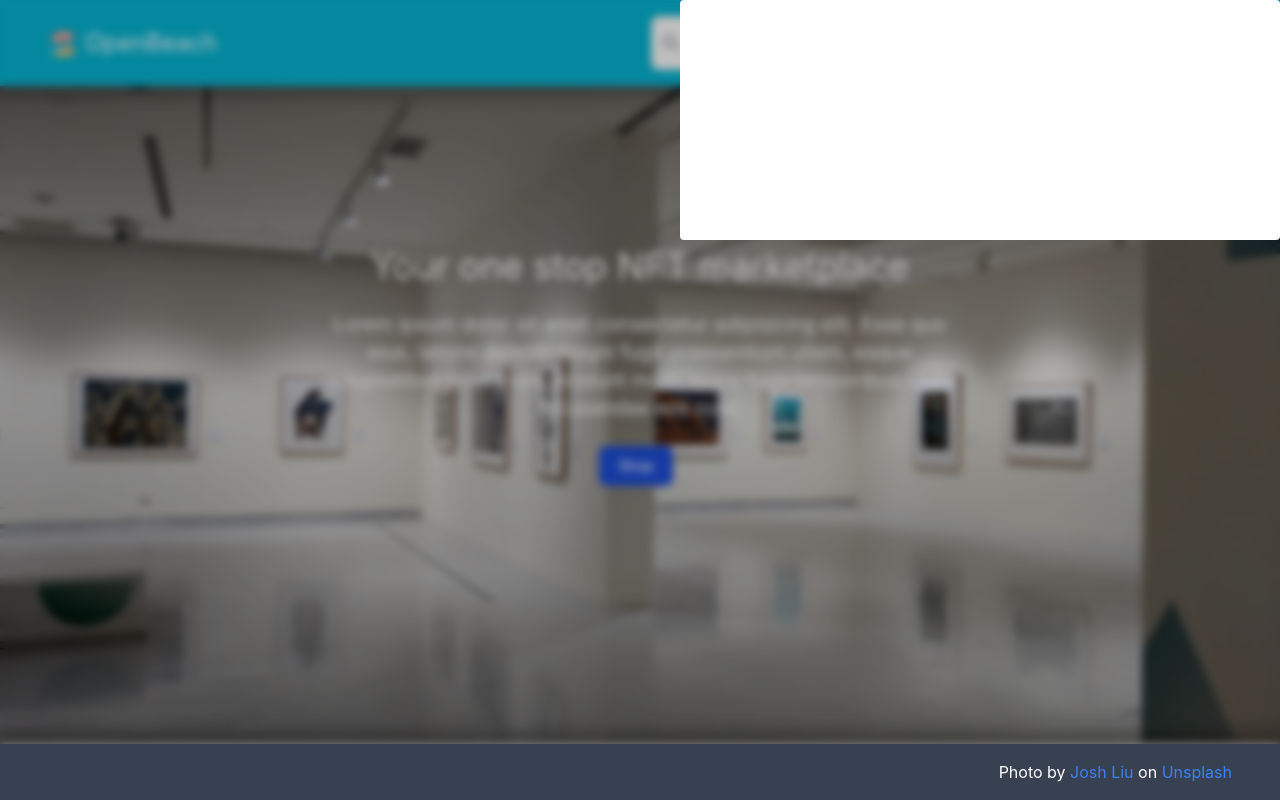
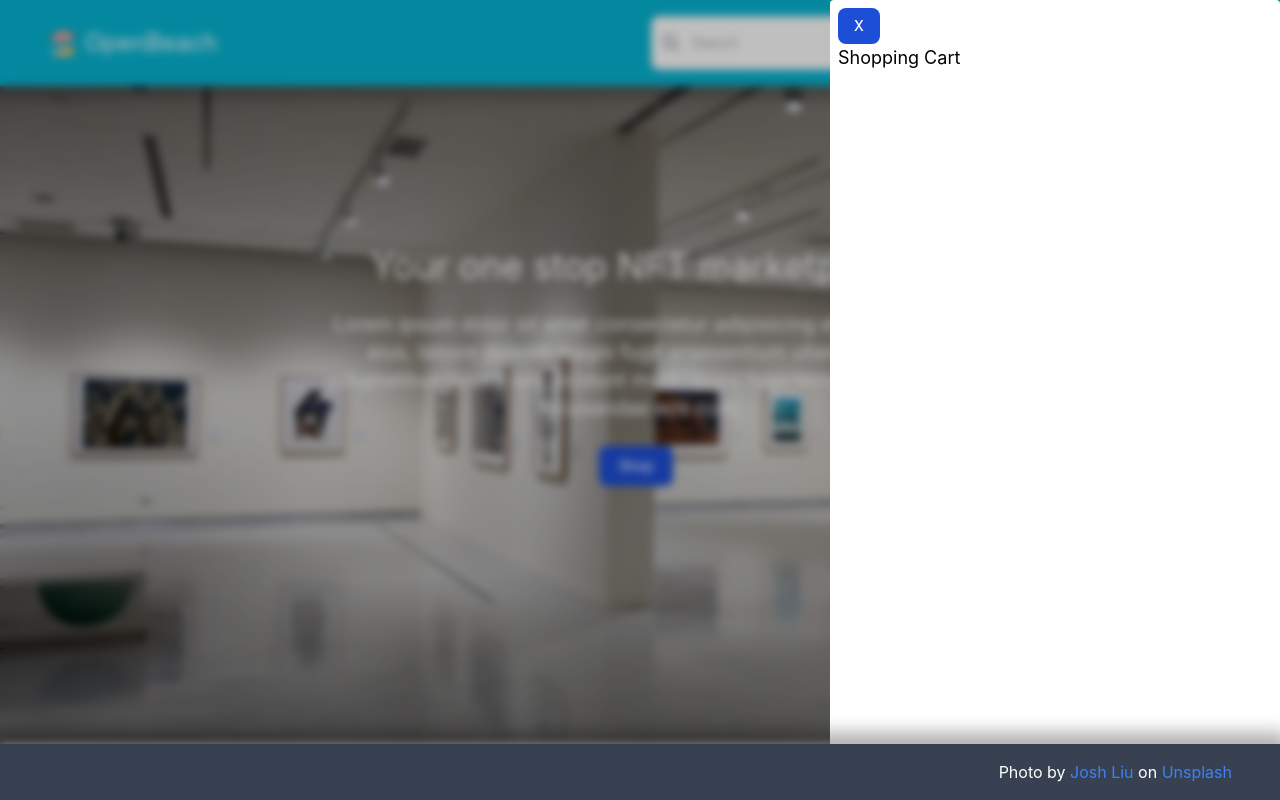
Before and after one commit to Tho-Tu/shopping-cart, a React (Vite) app: page / in a window 1280 px wide. Both pictures are taken after a click on the button "Shopping Cart". Built offline with nearby package versions, Linux system fonts and the light colour scheme.

Commit message:
Add close function to shopping cart modal

```diff
--- a/src/components/Header.tsx
+++ b/src/components/Header.tsx
@@ -6,9 +6,6 @@ import ShoppingCart from './ShoppingCart.tsx';
 function Header() {
   const [showModal, setShowModal] = useState(false);
 
-  function handleShowModal(isVisible: boolean) {
-    setShowModal(isVisible);
-  }
   return (
     <header
       className="z-10 flex justify-between gap-2 bg-cyan-500 px-12
@@ -34,7 +31,12 @@ function Header() {
         >
           Shopping Cart
         </button>
-        <ShoppingCart isVisible={showModal} handleShowModal={handleShowModal} />
+        <ShoppingCart
+          isVisible={showModal}
+          onClose={() => {
+            setShowModal(false);
+          }}
+        />
       </nav>
     </header>
   );
--- a/src/components/ShoppingCart.tsx
+++ b/src/components/ShoppingCart.tsx
@@ -1,33 +1,36 @@
 type shoppingCartProps = {
   isVisible: boolean;
-  handleShowModal: (isVisible: boolean) => void;
+  onClose: () => void;
 };
 
-function ShoppingCart({ isVisible, handleShowModal }: shoppingCartProps) {
+function ShoppingCart({ isVisible, onClose }: shoppingCartProps) {
   if (!isVisible) return null;
+
+  const handleClose: React.MouseEventHandler<HTMLDivElement> = (e) => {
+    const target = e.target as HTMLDivElement;
+    if (target.id === 'wrapper') {
+      onClose();
+    }
+  };
+
   return (
     <div
       className="fixed inset-0 flex justify-end bg-black bg-opacity-25
     backdrop-blur-sm"
+      id="wrapper"
+      onClick={handleClose}
     >
-      <div className="w-[600px]">
-        <div className="rounded bg-white p-2">
+      <div className="w-[450px] text-black">
+        <div className="h-full rounded bg-white p-2">
           <button
-            className="blue-button z-10"
+            className="button-blue z-10"
             onClick={() => {
-              handleShowModal(!isVisible);
+              onClose();
             }}
           >
             X
           </button>
-          Lorem ipsum, dolor sit amet consectetur adipisicing elit. Numquam
-          laborum repellendus ipsam suscipit. Veritatis at consectetur unde
-          doloribus nesciunt esse! Vero mollitia fugit a exercitationem libero
-          asperiores veritatis optio nihil? Lorem ipsum dolor, sit amet
-          consectetur adipisicing elit. Voluptates, quis dolore nesciunt
-          cupiditate consequatur ea ad magni consectetur vel laudantium natus
-          dignissimos nostrum expedita earum, delectus architecto odio, dolores
-          eaque.
+          <h1>Shopping Cart</h1>
         </div>
       </div>
     </div>
```
